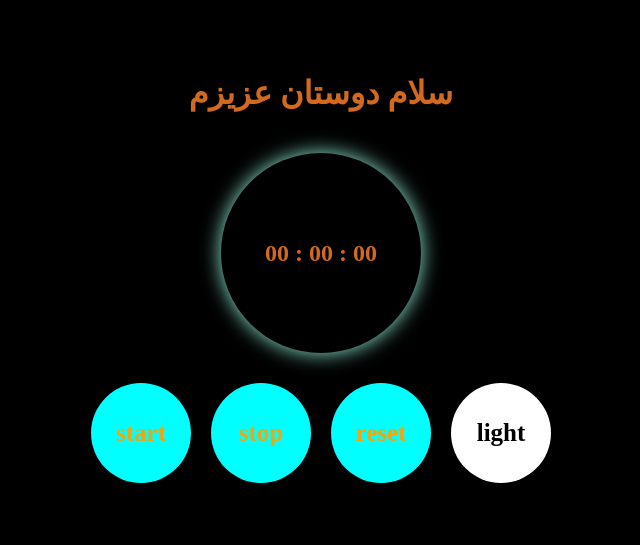
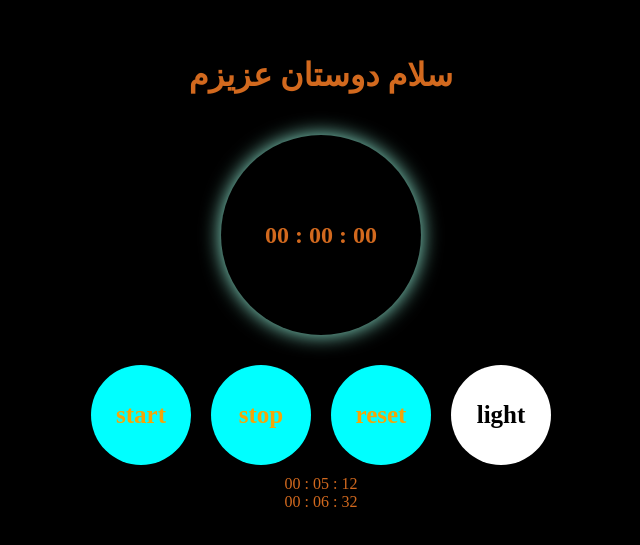
Before and after one commit to mohamadam13858/react2, a React (Create React App) app: page / in a window 1280 px wide. Shown: the part 127-672 px from the top of the page, without its empty margins (319-959 px from the left). Built offline with nearby package versions, Linux system fonts and the light colour scheme.

Commit message:
savetime

```diff
--- a/src/App.js
+++ b/src/App.js
@@ -3,24 +3,29 @@
 import './style.css'
 import Hello from './Hello';
 import Timer from './Timer';
+import TimeList from './TimeList';
 
 const App = ()=>{
   const [title , setTitle] = useState("سلام دوستان عزیزم");
   const [isLight , setisLight] = useState(false);
+  const [timeArr , setTimeArr] = useState(["00 : 05 : 12 " , "00 : 06 : 32"])
 
 
-useEffect(()=>{
+/*useEffect(()=>{
 console.log("useEffect");
+return ()=>{
+
+}
 
 },[isLight])
-
+*/
   const handleSetIsLight = ()=>{
     setisLight(!isLight)
   }
   return(
     <div className="main" style={{background:isLight ? "white" : "black"}}>
     <Hello title={title} />
-    <Timer isLight={isLight} x={handleSetIsLight} />
+    <Timer timeArr={timeArr} setTimeArr={setTimeArr} isLight={isLight} x={handleSetIsLight} />
   </div>
   )
 }
--- /dev/null
+++ b/src/TimeList.jsx
@@ -0,0 +1,13 @@
+import Item from "./item";
+
+
+const TimeList = (props)=>{
+    return (
+        <div className="main_time_list">
+            {props.children.map((c)=>(
+            <Item key={Math.random()}>{c}</Item>
+            ))}
+        </div>
+    )
+}
+export default TimeList;
--- a/src/Timer.js
+++ b/src/Timer.js
@@ -1,85 +1,99 @@
 import React from 'react';
 import ReactDOM from 'react-dom';
 import './style.css'
+import TimeList from './TimeList';
 
 var interval;
 
-class Timer extends React.Component{
-  constructor(){
+class Timer extends React.Component {
+  constructor() {
     super()
     this.state = {
-      hour:0,
-      minute:0,
-      second:0,
-      isStart:false
+      hour: 0,
+      minute: 0,
+      second: 0,
+      isStart: false
     }
   }
 
 
-startInterval = ()=>{
-if (this.state.isStart== false){
+  startInterval = () => {
+    if (this.state.isStart == false) {
       this.setState({
         isStart: true
       })
-  interval = setInterval(()=>{
+      interval = setInterval(() => {
         this.setState({
-      second : this.state.second + 1
+          second: this.state.second + 1
         })
-    if (this.state.second == 60){
+        if (this.state.second == 60) {
           this.setState({
-        second : 0,
+            second: 0,
             minute: this.state.minute + 1
           })
         }
-    if (this.state.minute == 60){
+        if (this.state.minute == 60) {
           this.setState({
-        minute : 0,
+            minute: 0,
             hour: this.state.hour + 1
           })
         }
-  } , 1000)
+      }, 1000)
     }
   }
 
 
 
 
-stopInterval = ()=>{
+  stopInterval = () => {
     this.setState({
-    isStart: false})
+      isStart: false
+    })
     clearInterval(interval);
   }
 
-resetInterval = ()=>{
+  resetInterval = () => {
     this.stopInterval();
     this.setState({
-  hour:0,
-  minute:0,
-  second:0,
+      hour: 0,
+      minute: 0,
+      second: 0,
     })
+  }
+
+  handleSaveTime = () => {
+    let h = this.state.hour
+    let m = this.state.minute
+    let s = this.state.second
+    let newTime = `${h > 9 ? h : "0" + h} : ${m > 9 ? m : "0" + m} : ${s > 9 ? s : "0" + s}`
+    this.props.setTimeArr([... this.props.timeArr , newTime])
   }
 
 
 
 
-  render(){
+  render() {
     let h = this.state.hour
     let m = this.state.minute
     let s = this.state.second
-    return(
+    return (
       <>
-      <h2 className="timer">
-      {`${h > 9 ? h : "0"+h} : ${m > 9 ? m : "0"+m} : ${s > 9 ? s : "0"+s}`}
+        <h2 className="timer" onClick={this.handleSaveTime}>
+          {`${h > 9 ? h : "0" + h} : ${m > 9 ? m : "0" + m} : ${s > 9 ? s : "0" + s}`}
         </h2>
         <div className="button_box">
           <span className="action_button start_burtton" onClick={this.startInterval}>start</span>
           <span className="action_button stop_burtton" onClick={this.stopInterval}>stop</span>
           <span className="action_button reset_burtton" onClick={this.resetInterval}>reset</span>
           <span className="action_button reset_burtton" onClick={this.props.x}
-      style={{background:this.props.isLight ? "black" : "white" ,
-        color : this.props.isLight ? "white" : "black"
+            style={{
+              background: this.props.isLight ? "black" : "white",
+              color: this.props.isLight ? "white" : "black"
             }}>{this.props.isLight ? "dark" : "light"}</span>
         </div>
+        <TimeList >
+          {this.props.timeArr}
+        </TimeList>
       </>
     )
   }
--- /dev/null
+++ b/src/item.jsx
@@ -0,0 +1,8 @@
+const Item = (props)=>{
+return(
+    <div>
+{props.children}
+    </div>
+)
+}
+export default Item;
--- a/src/style.css
+++ b/src/style.css
@@ -22,6 +22,8 @@
     display: flex;
     background: black;
     color: chocolate;
+        transition-duration: 0.4s;
+    -webkit-transition-duration: 0.4s;
 }
 .action_button{
     width: 80px;
@@ -46,9 +48,13 @@
     box-shadow: 0 0 20px rgb(218, 162, 8);
     letter-spacing: 3px;
 
+
 }
 .action_button:active{
     background-color: #8842d5;
     box-shadow: 0 6px rgb(75, 75, 104);
     transform: translateY(5px);
 }
+.timer:hover{
+    box-shadow: 0 0 60px rgb(162, 2, 2);
+}
```
Lines whose indentation alone changed are shown as unchanged.
